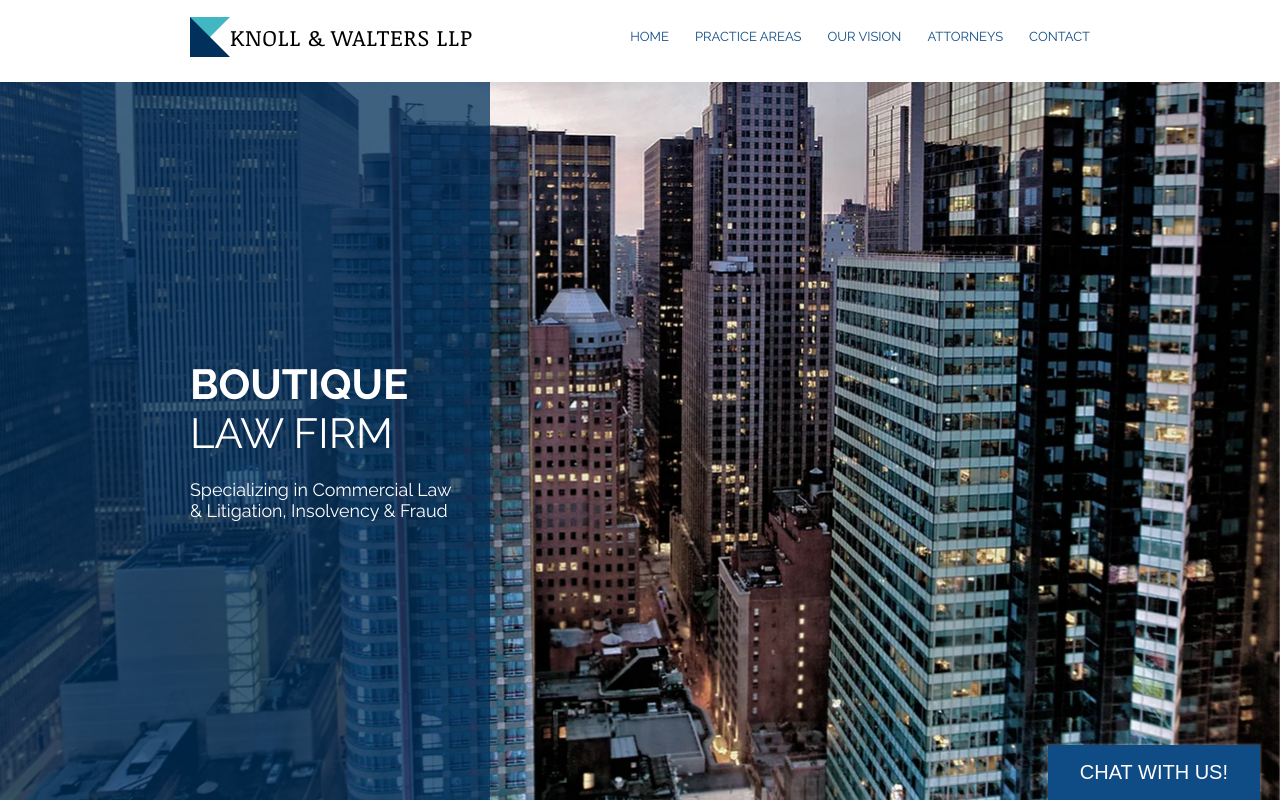
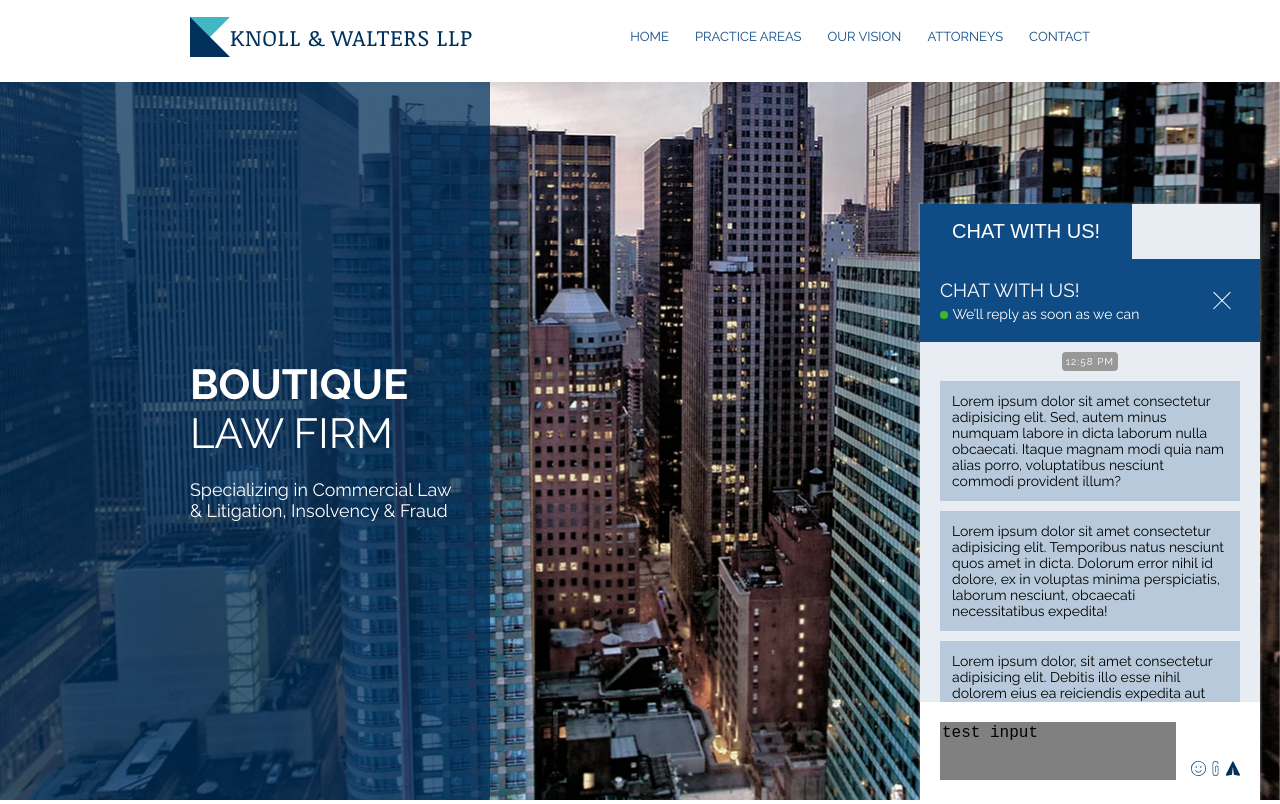
Before and after one commit to ArtyomShevchenko/knoll-and-walters, a plain HTML site: page index.html in a window 1280 px wide. Shown: the top 804 px of the page. Drawn offline with Linux system fonts and the light colour scheme.

Commit message:
add chat

```diff
--- a/index.html
+++ b/index.html
@@ -1,5 +1,6 @@
 <!DOCTYPE html>
 <html lang="en">
+
 <head>
   <meta charset="UTF-8" />
   <meta http-equiv="X-UA-Compatible" content="IE=edge" />
@@ -9,32 +10,6 @@
 </head>
 
 <body>
-    <!-- <header>
-      <div class="wrapper">
-        <div class="container">
-          <div class="logo">
-            <div class="icon"></div>
-            <div>KNOLL & WALTERS LLP</div>
-          </div>
-
-          <div class="logo logo-mobile">
-            <div class="icon"></div>
-            <div>KNOLL &<br />WALTERS LLP</div>
-          </div>
-
-          <div class="burger-container" id="burger">
-            <div class="burger"><span></span><span></span><span></span></div>
-          </div>
-
-          <div class="nav-containeer" id="navigation">
-            <div class="bg">
-              <nav></nav>
-            </div>
-          </div>
-        </div>
-      </div>
-    </header> -->
-
   <header>
     <div class="container">
       <div class="wrapper">
@@ -192,36 +167,30 @@
             <h2>OUR ATTORNEYS</h2>
             <div class="attorneys-content">
               <div class="card">
-                  <img src="./assets/person_1.jpg" alt="Partner photo" />
+                <img src="./assets/1.png" data-src="./assets/person_1.jpg" alt="Partner photo" />
                 <h3>AIDEN WALTERS</h3>
                 <hr />
                 <div class="contacts">
                   <a href="tel:123-456-7890">123-456-7890</a>
-                    <a href="mailto:info@mysite.com?subject=Feedback"
-                      >info@mysite.com</a
-                    >
+                  <a href="mailto:info@mysite.com?subject=Feedback">info@mysite.com</a>
                 </div>
               </div>
               <div class="card">
-                  <img src="./assets/person_2.jpg" alt="Partner photo" />
+                <img src="./assets/1.png" data-src="./assets/person_2.jpg" alt="Partner photo" />
                 <h3>JULIA KNOLL</h3>
                 <hr />
                 <div class="contacts">
                   <a href="tel:123-456-7890">123-456-7890</a>
-                    <a href="mailto:info@mysite.com?subject=Feedback"
-                      >info@mysite.com</a
-                    >
+                  <a href="mailto:info@mysite.com?subject=Feedback">info@mysite.com</a>
                 </div>
               </div>
               <div class="card">
-                  <img src="./assets/person_3.jpg" alt="Partner photo" />
+                <img src="./assets/1.png" data-src="./assets/person_3.jpg" alt="Partner photo" />
                 <h3>JAMES LOPEZ</h3>
                 <hr />
                 <div class="contacts">
                   <a href="tel:123-456-7890">123-456-7890</a>
-                    <a href="mailto:info@mysite.com?subject=Feedback"
-                      >info@mysite.com</a
-                    >
+                  <a href="mailto:info@mysite.com?subject=Feedback">info@mysite.com</a>
                 </div>
               </div>
             </div>
@@ -245,9 +214,7 @@
               <div>
                 <p>500 Terry Francine St. San Francisco, CA 12344</p>
                 <a href="tel:123-456-7890">123-456-7890</a>
-                  <a href="mailto:info@mysite.com?subject=Feedback"
-                    >info@mysite.com</a
-                  >
+                <a href="mailto:info@mysite.com?subject=Feedback">info@mysite.com</a>
               </div>
 
               <a href="#">Click Here to Find Us</a>
@@ -260,22 +227,12 @@
               <form method="POST" action="http://127.0.0.1:3080/">
                 <label>
                   <span>First Name</span>
-                    <input
-                      type="text"
-                      name="firstName"
-                      pattern="[a-zA-Z]+\w{1}"
-                      required
-                    />
+                  <input type="text" name="firstName" pattern="[a-zA-Z]+\w{1}" required />
                 </label>
 
                 <label>
                   <span>Last Name</span>
-                    <input
-                      type="text"
-                      name="lastName"
-                      pattern="[a-zA-Z]+\w{1}"
-                      required
-                    />
+                  <input type="text" name="lastName" pattern="[a-zA-Z]+\w{1}" required />
                 </label>
 
                 <label>
@@ -285,12 +242,7 @@
 
                 <label>
                   <span>Subject</span>
-                    <input
-                      type="text"
-                      name="subject"
-                      required
-                      pattern="[a-zA-Z0-9]+"
-                    />
+                  <input type="text" name="subject" required pattern="[a-zA-Z0-9]+" />
                 </label>
 
                 <label>
@@ -308,57 +260,101 @@
   </main>
 
   <footer>
+    <!-- to top -->
     <div class="to-top-button_desktop">
       <a href="#">
-          <svg
-            width="24"
-            height="24"
-            xmlns="http://www.w3.org/2000/svg"
-            fill-rule="evenodd"
-            clip-rule="evenodd"
-          >
-            <path
-              d="M23.245 20l-11.245-14.374-11.219 14.374-.781-.619 12-15.381 12 15.391-.755.609z"
-            />
+        <svg width="35" height="21" xmlns="http://www.w3.org/2000/svg" shape-rendering="geometricPrecision"
+          text-rendering="geometricPrecision" image-rendering="optimizeQuality" fill-rule="evenodd" clip-rule="evenodd"
+          viewBox="0 0 512 266.77">
+          <path fill-rule="nonzero"
+            d="M493.12 263.55c4.3 4.28 11.3 4.3 15.62.05 4.33-4.26 4.35-11.19.05-15.47L263.83 3.22c-4.3-4.27-11.3-4.3-15.63-.04L3.21 248.13c-4.3 4.28-4.28 11.21.05 15.47 4.32 4.25 11.32 4.23 15.62-.05L255.99 26.48l237.13 237.07z" />
         </svg>
       </a>
       <span>back to top</span>
     </div>
 
+    <!-- chat -->
+    <div class="chat-container">
+      <div class="chat-close">
+        <button>chat with us!</button>
+      </div>
+
+      <div class="chat-open">
+        <div class="top">
+          <h3>chat with us!</h3>
+          <p>We’ll reply as soon as we can</p>
+          <div class="close-btn"></div>
+        </div>
+        <div class="middle">
+          <div class="time">12:58 PM</div>
+          <p>Lorem ipsum dolor sit amet consectetur adipisicing elit. Sed, autem minus numquam labore in dicta laborum
+            nulla obcaecati. Itaque magnam modi quia nam alias porro, voluptatibus nesciunt commodi provident illum?</p>
+          <p>Lorem ipsum dolor sit amet consectetur adipisicing elit. Temporibus natus nesciunt quos amet in dicta.
+            Dolorum error nihil id dolore, ex in voluptas minima perspiciatis, laborum nesciunt, obcaecati
+            necessitatibus
+            expedita!</p>
+          <p>Lorem ipsum dolor, sit amet consectetur adipisicing elit. Debitis illo esse nihil dolorem eius ea
+            reiciendis
+            expedita aut molestiae, iusto deleniti illum adipisci nulla modi amet quasi ad nesciunt? Rerum?</p>
+          <p>Lorem, ipsum.</p>
+        </div>
+        <div class="bottom">
+          <textarea rows="3">test input</textarea>
+          <div class="icons">
+            <div class="smile-icon icon">
+              <svg viewBox="0 0 20 20" fill="currentColor" width="16px" height="16px">
+                <path
+                  d="M10,0a10,10,0,1,0,9.85,8.26A10,10,0,0,0,10,0Zm0,19A9,9,0,1,1,18.87,8.44,9.11,9.11,0,0,1,19,10,9,9,0,0,1,10,19Zm4.23-6.88a4.5,4.5,0,0,1-8.72,0l1-.25a3.5,3.5,0,0,0,6.78,0ZM8,8A1,1,0,1,1,7,7,1,1,0,0,1,8,8Zm6,0a1,1,0,1,1-1-1A1,1,0,0,1,14,8Z">
+                </path>
+              </svg>
+            </div>
+            <div class="paperclip-icon icon">
+              <svg viewBox="0 0 9 23" fill="currentColor" width="7px" height="17px">
+                <path
+                  d="M4.5,23A4.5,4.5,0,0,1,0,18.5V4.5a4.5,4.5,0,0,1,9,0H8a3.5,3.5,0,0,0-7,0v14a3.5,3.5,0,0,0,7,0v-9a1.5,1.5,0,0,0-3,0V17H4V9.5a2.5,2.5,0,0,1,5,0v9A4.5,4.5,0,0,1,4.5,23Z">
+                </path>
+              </svg>
+            </div>
+            <div class="mail-icon icon">
+              <svg viewBox="0 0 16 16" fill="currentColor" width="16px" height="16px">
+                <path fill="currentColor"
+                  d="M1.40926391,5.29366938 L15.6697462,0.453934265 C16.3429879,0.239515621 16.9856276,0.882771554 16.7714144,1.55665872 L11.9363152,15.8308142 C11.722102,16.5047013 10.8040452,16.6272263 10.4062206,16.0146016 L7.34603122,11.3280226 L12.057229,5.36657191 C12.2102384,5.1827845 12.0266271,4.9989971 11.8430157,5.15215327 L5.87714034,9.91898584 L1.19505066,6.85586236 C0.613614686,6.42702507 0.705420366,5.53871926 1.40926391,5.29366938 Z"
+                  transform="rotate(-45 12.3 10.382)"></path>
+              </svg>
+            </div>
+          </div>
+        </div>
+      </div>
+    </div>
+
+
     <div class="container">
       <div class="wrapper">
         <p>
           © 2035 by Knoll & Walters LLP. Powered and secured by
-            <a
-              target="_blank"
-              href="https://www.wix.com/website-template/view/html/1723?utm_source=freewebsitetemplates&utm_medium=template_banner&utm_term=design&utm_content=ma_html_fwt_temp_1_1_knollwalters&utm_campaign=ma_fwt&experiment_id=cpa_fwt_temp_1_1_knollwalters1723"
-              >Wix</a
-            >
+          <a target="_blank"
+            href="https://www.wix.com/website-template/view/html/1723?utm_source=freewebsitetemplates&utm_medium=template_banner&utm_term=design&utm_content=ma_html_fwt_temp_1_1_knollwalters&utm_campaign=ma_fwt&experiment_id=cpa_fwt_temp_1_1_knollwalters1723">Wix</a>
         </p>
         <div class="social-container">
           <a href="https://www.linkedin.com/">
             <svg viewBox="0 0 24 24" height="21" width="21">
               <path
-                  d="M0 0v24h24v-24h-24zm8 19h-3v-11h3v11zm-1.5-12.268c-.966 0-1.75-.79-1.75-1.764s.784-1.764 1.75-1.764 1.75.79 1.75 1.764-.783 1.764-1.75 1.764zm13.5 12.268h-3v-5.604c0-3.368-4-3.113-4 0v5.604h-3v-11h3v1.765c1.397-2.586 7-2.777 7 2.476v6.759z"
-                />
+                d="M0 0v24h24v-24h-24zm8 19h-3v-11h3v11zm-1.5-12.268c-.966 0-1.75-.79-1.75-1.764s.784-1.764 1.75-1.764 1.75.79 1.75 1.764-.783 1.764-1.75 1.764zm13.5 12.268h-3v-5.604c0-3.368-4-3.113-4 0v5.604h-3v-11h3v1.765c1.397-2.586 7-2.777 7 2.476v6.759z" />
             </svg>
           </a>
           <a href="https://twitter.com/">
             <svg viewBox="0 0 24 24" height="21" width="21">
               <path
-                  d="M0 0v24h24v-24h-24zm18.862 9.237c.208 4.617-3.235 9.765-9.33 9.765-1.854 0-3.579-.543-5.032-1.475 1.742.205 3.48-.278 4.86-1.359-1.437-.027-2.649-.976-3.066-2.28.515.098 1.021.069 1.482-.056-1.579-.317-2.668-1.739-2.633-3.26.442.246.949.394 1.486.411-1.461-.977-1.875-2.907-1.016-4.383 1.619 1.986 4.038 3.293 6.766 3.43-.479-2.053 1.079-4.03 3.198-4.03.944 0 1.797.398 2.396 1.037.748-.147 1.451-.42 2.085-.796-.245.767-.766 1.41-1.443 1.816.664-.08 1.297-.256 1.885-.517-.44.656-.997 1.234-1.638 1.697z"
-                />
+                d="M0 0v24h24v-24h-24zm18.862 9.237c.208 4.617-3.235 9.765-9.33 9.765-1.854 0-3.579-.543-5.032-1.475 1.742.205 3.48-.278 4.86-1.359-1.437-.027-2.649-.976-3.066-2.28.515.098 1.021.069 1.482-.056-1.579-.317-2.668-1.739-2.633-3.26.442.246.949.394 1.486.411-1.461-.977-1.875-2.907-1.016-4.383 1.619 1.986 4.038 3.293 6.766 3.43-.479-2.053 1.079-4.03 3.198-4.03.944 0 1.797.398 2.396 1.037.748-.147 1.451-.42 2.085-.796-.245.767-.766 1.41-1.443 1.816.664-.08 1.297-.256 1.885-.517-.44.656-.997 1.234-1.638 1.697z" />
             </svg>
           </a>
         </div>
       </div>
     </div>
-
-      <div class="chat-container">
-        <button>chat with us!</button>
-      </div>
   </footer>
 
   <script src="./script.js"></script>
+  <script src="./observer.js"></script>
 </body>
+
 </html>
--- /dev/null
+++ b/observer.js
@@ -0,0 +1,62 @@
+const sections = document.querySelectorAll("section")
+// create anchor menu
+sections.forEach(section => {
+    const a = document.createElement("a")
+    a.href = `#${section.id}`
+    a.textContent = section.id.replace("_", " ")
+    a.classList.add("nav-link")
+    nav.append(a)
+})
+// anchor menu observer
+const anchorMenuObserver = new IntersectionObserver(
+    (entries, observer) => {
+        entries.forEach(element => {
+            element.isIntersecting
+                ? nav.querySelector(`[href="#${element.target.id}"]`).classList.add("nav-link-active")
+                : nav.querySelector(`[href="#${element.target.id}"]`).classList.remove("nav-link-active")
+        })
+    },
+    { threshold: 0.4 }
+);
+sections.forEach(section => {
+    anchorMenuObserver.observe(section)
+});
+
+
+
+// visible observer
+const allVisibleElement = document.querySelectorAll("h1, h2, h3, p, a, dt, dd, img");
+const visibleObserver = new IntersectionObserver(
+    (entries, observer) => {
+        entries.forEach(entrie => {
+            if (entrie.isIntersecting) {
+                // add .class when entrie.target is visible
+                entrie.target.classList.add("visible")
+                // stop observe target after add .class
+                visibleObserver.unobserve(entrie.target)
+            }
+        })
+    }
+)
+allVisibleElement.forEach(element => {
+    visibleObserver.observe(element)
+})
+
+
+
+// images observer (Lazy loading)
+const images = document.querySelectorAll("img")
+const imageObserver = new IntersectionObserver(
+    (entries, observer) => {
+        entries.forEach(entrie => {
+            if (entrie.isIntersecting) {
+                entrie.target.src = entrie.target.dataset.src
+                imageObserver.unobserve(entrie.target)
+            }
+        })
+    }
+)
+
+images.forEach(image => {
+    imageObserver.observe(image)
+})
--- a/styles/main.css
+++ b/styles/main.css
@@ -19,6 +19,7 @@
     --color-main-5: rgb(131, 183, 230);
     --valid: lime;
     --invalid: red;
+    --chat-bg: #E7EDF3;
 
     /* font-size*/
     --font-1: 16px;
@@ -46,6 +47,7 @@ html {
 }
 
 body {
+    color: var(--color-main-1);
     font-family: var(--font-family-1);
 }
 
@@ -148,6 +150,7 @@ header .row {
     font-size: 1.4rem;
     letter-spacing: .03em;
     font-family: "noticia";
+    color: var(--color-main-1);
 }
 
 .logo .icon {
@@ -736,6 +739,7 @@ header .row {
 
 .contact .title {
     position: relative;
+    align-self: start;
 }
 
 .contact .content {
@@ -879,6 +883,7 @@ footer .social-container {
 
 .to-top-button_desktop svg {
     fill: var(--color-1);
+    width: 35px;
     height: 21px;
 }
 
@@ -886,24 +891,7 @@ footer .social-container {
     text-transform: uppercase;
 }
 
-.chat-container {
-    position: fixed;
-    bottom: 0;
-    right: 20px;
-    box-shadow: 0 0 2px 1px rgba(255, 255, 255, 0.3);
-}
-
-.chat-container button {
-    background-color: var(--color-main-2);
-    text-transform: uppercase;
-    font-size: var(--font-2);
-    padding: 1rem 2rem;
-    border: none;
-    cursor: pointer;
-}
-
 @media (max-width: 900px) {
-
     footer .wrapper {
         display: flex;
         flex-direction: column-reverse;
@@ -913,11 +901,172 @@ footer .social-container {
         width: 70%;
     }
 
-    .chat-container {
-        display: none;
-    }
-
     .to-top-button_desktop {
         display: none;
     }
 }
+
+h1,
+h2,
+h3,
+p,
+a,
+dt,
+dd,
+img {
+    opacity: 0;
+}
+
+.visible {
+    opacity: 1;
+    transition: opacity 2s;
+}
+
+/* chat */
+.chat-container {
+    position: fixed;
+    bottom: 0;
+    right: 20px;
+    box-shadow: 0 0 2px 1px rgba(255, 255, 255, 0.3);
+    max-width: 340px;
+    background-color: var(--chat-bg);
+}
+
+.chat-container .chat-close button {
+    background-color: var(--color-main-2);
+    text-transform: uppercase;
+    font-size: var(--font-2);
+    padding: 1rem 2rem;
+    border: none;
+    cursor: pointer;
+}
+
+
+
+.chat-container .top {
+    padding: 20px;
+    background-color: var(--color-main-2);
+    color: var(--color-1);
+    display: grid;
+    grid-template-columns: 90% 10%;
+}
+
+.chat-container .close-btn {
+    position: relative;
+    width: 24px;
+    height: 24px;
+    grid-column: 2/3;
+    grid-row: 1/ span 2;
+    align-self: center;
+    cursor: pointer;
+}
+.chat-container .close-btn::before,
+.chat-container .close-btn::after {
+    content: "";
+    display: inline-block;
+    width: 100%;
+    height: 5%;
+    background-color: var(--color-1);
+    position: absolute;
+    top: 11px;
+}
+.chat-container .close-btn::before {
+    transform: rotate(45deg);
+}
+.chat-container .close-btn::after {
+    transform: rotate(-45deg);
+}
+
+.chat-container .top h3,
+.chat-container .top p {
+    color: var(--color-1);
+}
+
+.chat-container .top h3 {
+    font-size: 19px;
+}
+
+.chat-container .top p {
+    margin-top: 5px;
+    font-size: 14px;
+}
+
+.chat-container .top p::before {
+    content: "";
+    display: inline-block;
+    width: 0.6em;
+    height: 0.6em;
+    background-color: #43b72a;
+    border-radius: 50%;
+    margin: 0 4px 0 0;
+}
+
+.chat-container .middle {
+    position: relative;
+    padding:  10px 20px 20px;
+    display: flex;
+    align-items: end;
+    flex-direction: column;
+    gap: 10px;
+    height: 360px;
+    overflow: scroll;
+}
+
+.chat-container .time {
+    background-color: #989898;
+    padding: 4px;
+    border-radius: 4px;
+    font-size: 10px;
+    letter-spacing: 0.1em;
+    color: var(--color-1);
+    align-self: center;
+
+}
+.chat-container .middle p {
+    background-color: #B7C9DA;
+    padding: 12px;
+    color: var(--color-2);
+    font-size: 14px;
+}
+
+.chat-container .bottom {
+    display: flex;
+    padding: 20px;
+    background-color: var(--color-1);
+    gap: 15px;
+}
+
+.chat-container .bottom .icons {
+    display: flex;
+    gap: 2px;
+    align-items: end;
+}
+
+.chat-container .bottom .icon {
+    cursor: pointer;
+}
+
+.chat-container .bottom .icon svg {
+    width: 15px;
+    height: 15px;
+}
+
+.chat-container .bottom textarea {
+    width: 100%;
+    max-width: 240px;
+    font-size: 16px;
+    padding: 2px;
+    outline: none;
+    border: 0;
+    resize: none;
+    overflow: hidden;
+    /* height: 20px; */
+    max-height: 230px;
+    background-color: gray;
+}
+
+@media (max-width: 900px) {
+    .chat-close {
+        display: none;
+    }
+}
```
Also changed, not shown: script.js (+2 -28 lines), assets/1.png (added). Lines whose indentation alone changed are shown as unchanged.
